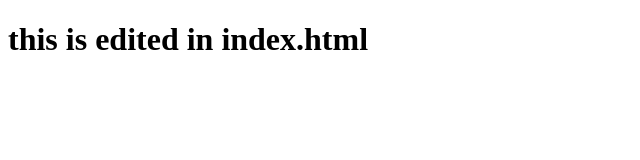
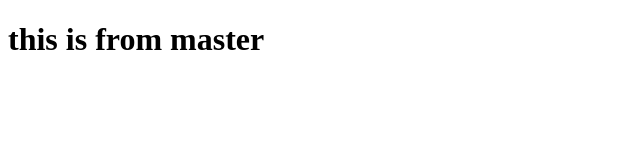
Before and after one commit to rijasm09/datewithgit, a plain HTML site: page index.html in a window 1280 px wide. Shown: the whole page, without its empty margins (0-640 px from the left). Drawn offline with Linux system fonts and the light colour scheme.

Commit message:
this is from master

```diff
--- a/index.html
+++ b/index.html
@@ -7,6 +7,6 @@
     <title>Document</title>
 </head>
 <body>
-    <h1>this is edited in index.html</h1>
+    <h1>this is from master</h1>
 </body>
 </html>
```
